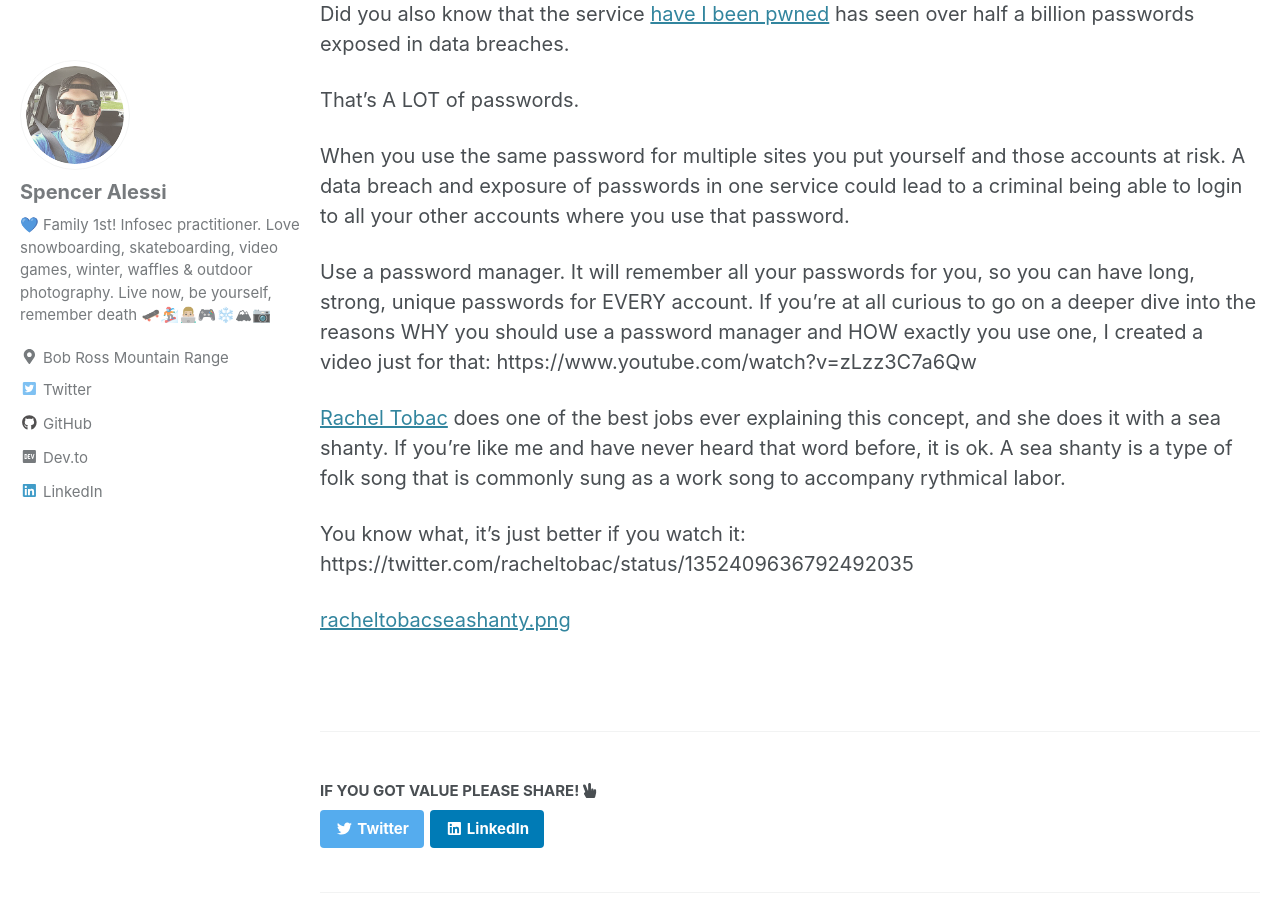
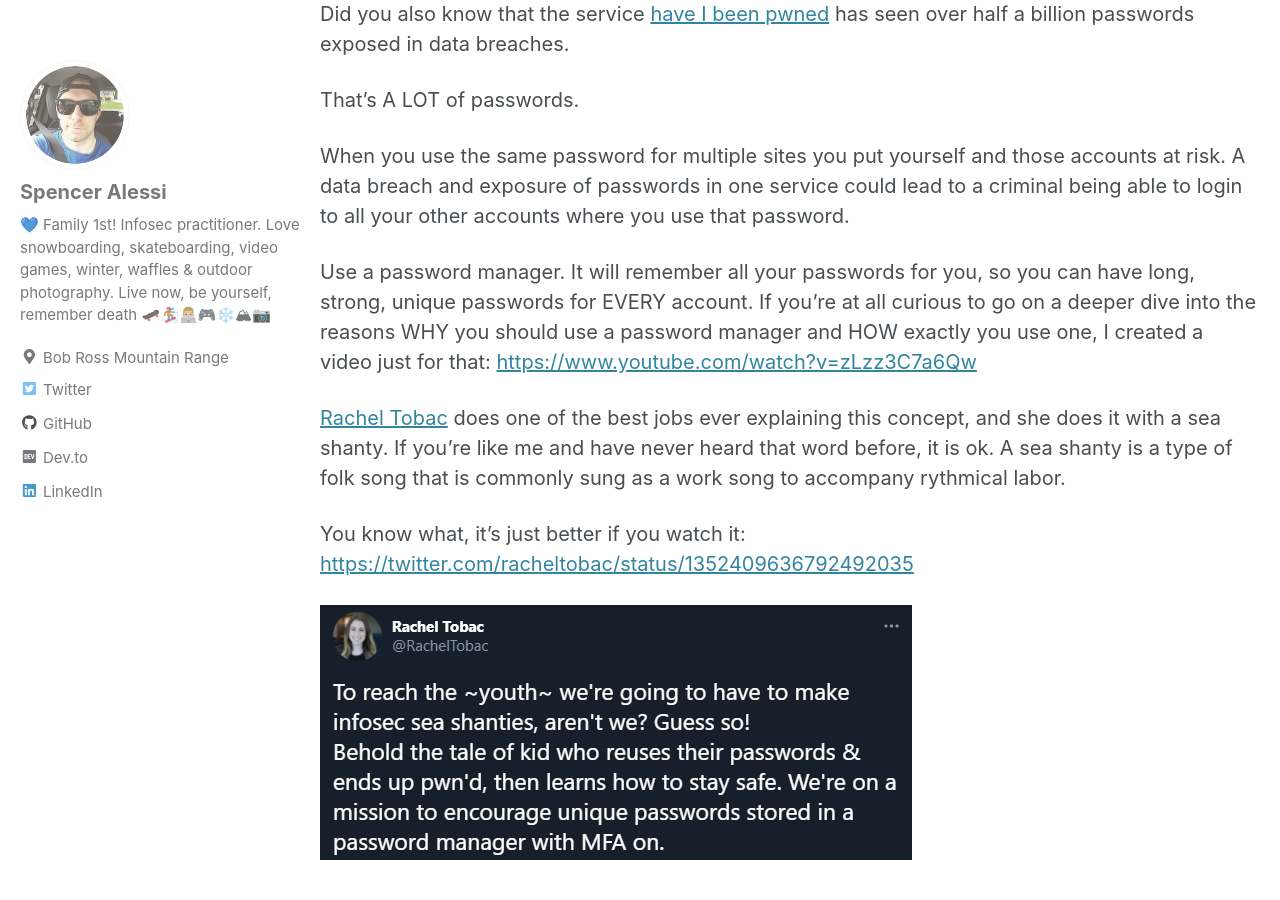
Before and after one commit to techspence/techspence.github.io, a Jekyll site: the page built from _posts/2021-01-29-A-Why-You-Need-To-Use-A-Password-Manager.md, in a window 1280 px wide and 900 px high, scrolled down 579 px. Built offline with Jekyll 4.4.1, drawn with Linux system fonts in a browser that asks for light colours; cached includes are drawn as plain includes; part of the change alters nothing that is shown.

Commit message:
fix broken links and image

```diff
--- a/_posts/2021-01-29-A-Why-You-Need-To-Use-A-Password-Manager.md
+++ b/_posts/2021-01-29-A-Why-You-Need-To-Use-A-Password-Manager.md
@@ -22,11 +22,11 @@ That’s A LOT of passwords.
 
 When you use the same password for multiple sites you put yourself and those accounts at risk. A data breach and exposure of passwords in one service could lead to a criminal being able to login to all your other accounts where you use that password.
 
-Use a password manager. It will remember all your passwords for you, so you can have long, strong, unique passwords for EVERY account. If you're at all curious to go on a deeper dive into the reasons WHY you should use a password manager and HOW exactly you use one, I created a video just for that: https://www.youtube.com/watch?v=zLzz3C7a6Qw
+Use a password manager. It will remember all your passwords for you, so you can have long, strong, unique passwords for EVERY account. If you're at all curious to go on a deeper dive into the reasons WHY you should use a password manager and HOW exactly you use one, I created a video just for that: [https://www.youtube.com/watch?v=zLzz3C7a6Qw](https://www.youtube.com/watch?v=zLzz3C7a6Qw)
 
 
 [Rachel Tobac](https://twitter.com/racheltobac) does one of the best jobs ever explaining this concept, and she does it with a sea shanty. If you're like me and have never heard that word before, it is ok. A sea shanty is a type of folk song that is commonly sung as a work song to accompany rythmical labor.
 
-You know what, it's just better if you watch it: https://twitter.com/racheltobac/status/1352409636792492035
+You know what, it's just better if you watch it: [https://twitter.com/racheltobac/status/1352409636792492035](https://twitter.com/racheltobac/status/1352409636792492035)
 
-[racheltobacseashanty.png](/assets/img/racheltobacseashanty.png)
+![racheltobacseashanty.png](/assets/img/racheltobacseashanty.png)
```
